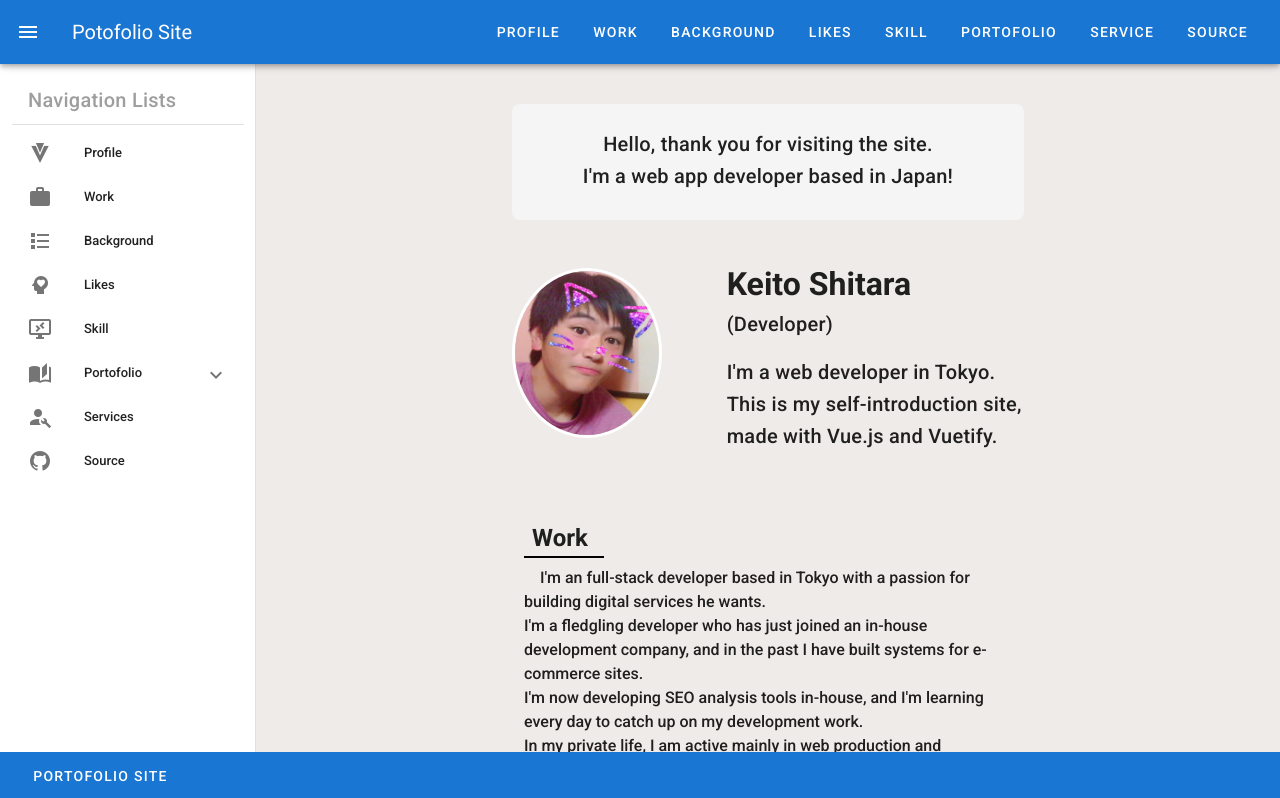
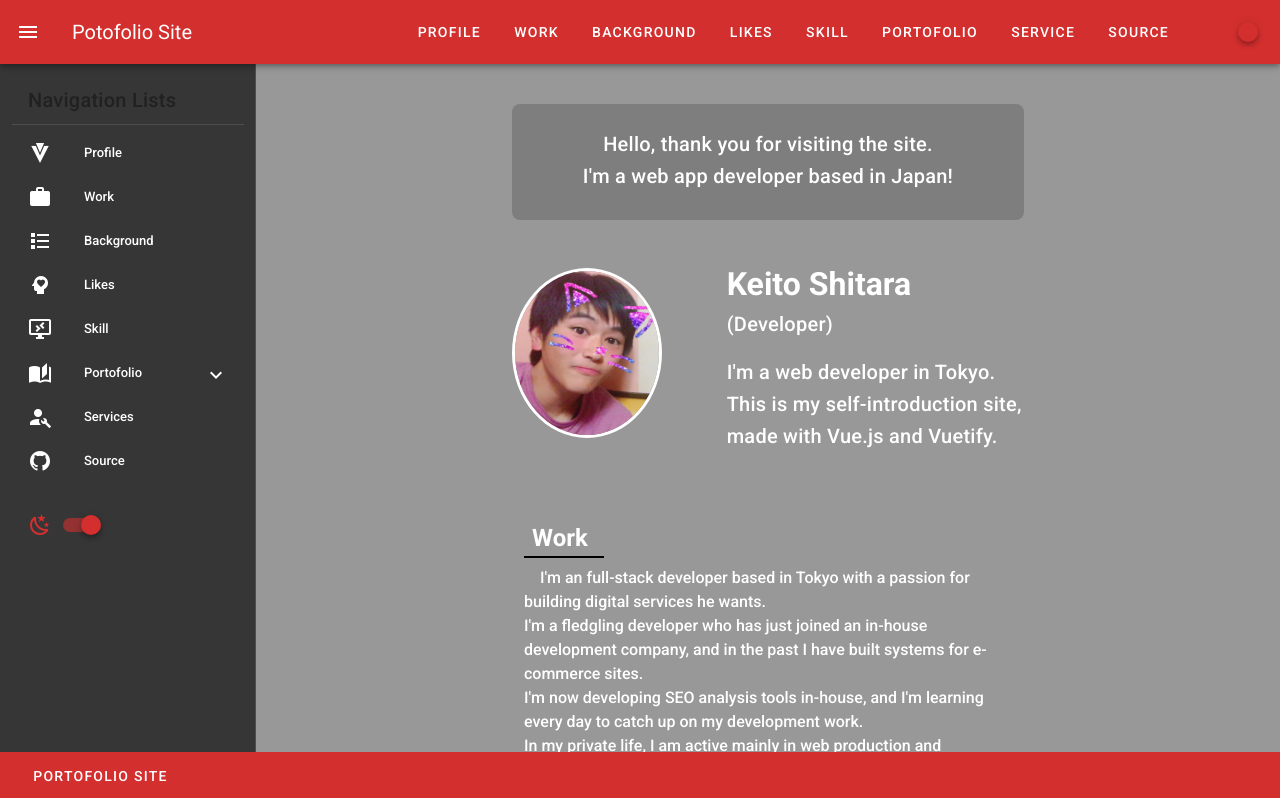
Before and after one commit to tarao96/myportofolio-vue, a Vue app: page / in a window 1280 px wide. Shown: the top 798 px of the page. Built offline with nearby package versions, Linux system fonts and the light colour scheme.

Commit message:
Add mode-change

```diff
--- a/src/App.vue
+++ b/src/App.vue
@@ -87,6 +87,15 @@
                 <v-list-item-title @click="moveGithub()" class="list-item">Source</v-list-item-title>
               </v-list-item-content>
             </v-list-item>
+
+            <v-list-item>
+              <v-list-item-icon>
+                <v-switch
+                  v-model="theme"
+                  :prepend-icon="themeIcon"
+                ></v-switch>
+              </v-list-item-icon>
+            </v-list-item>
         </v-list>
       </v-container>
     </v-navigation-drawer>
@@ -105,6 +114,11 @@
           <v-btn @click="scrollPortofolio()" text>Portofolio</v-btn>
           <v-btn @click="scrollServices()" text>Service</v-btn>
           <v-btn href="https://github.com/tarao96/myportofolio-vue" text>Source</v-btn>
+          <v-switch
+                  v-model="theme"
+                  :prepend-icon="themeIcon"
+                  class="mt-5"
+          ></v-switch>
       </v-toolbar-items>
     </v-app-bar>
     <v-main class="brown lighten-5">
@@ -123,6 +137,7 @@ export default {
     data() {
       return {
         drawer: null,
+        theme: true,
       }
     },
     methods: {
@@ -186,6 +201,18 @@ export default {
       }
     },
 
+    computed: {
+    themeIcon() {
+      return this.theme ? 'mdi-weather-night' : 'mdi-weather-sunny'
+    }
+    },
+
+    watch: {
+    theme() {
+      this.$vuetify.theme.dark = this.theme
+    }
+    },
+
     mounted: function() {
       $('#portofolio-top').click(function() {
                 $('body, html').animate({
--- a/src/plugins/vuetify.js
+++ b/src/plugins/vuetify.js
@@ -1,7 +1,30 @@
 import Vue from 'vue';
 import Vuetify from 'vuetify/lib/framework';
+import colors from 'vuetify/es5/util/colors'
 
 Vue.use(Vuetify);
 
 export default new Vuetify({
+    theme: {
+        dark: true,
+        themes: {
+          dark: {
+            primary: colors.red.darken2,
+            accent: colors.grey.darken3,
+            secondary: colors.amber.darken3,
+            info: colors.teal.lighten1,
+            warning: colors.amber.base,
+            error: colors.deepOrange.accent4,
+            success: colors.green.accent3,
+            brown: colors.grey.darken4,
+            black: colors.grey.lighten5,
+            grey: colors.grey.darken4
+          },
+          light: {
+            primary: colors.blue.darken2,
+            accent: colors.blue.darken3,
+
+          }
+        }
+      }
 });
```
Also changed, not shown: 13 other files (tests, documents, lock files or other folders).
